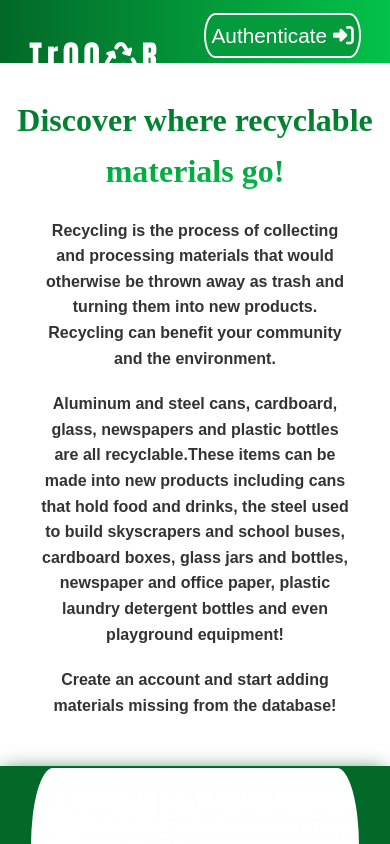
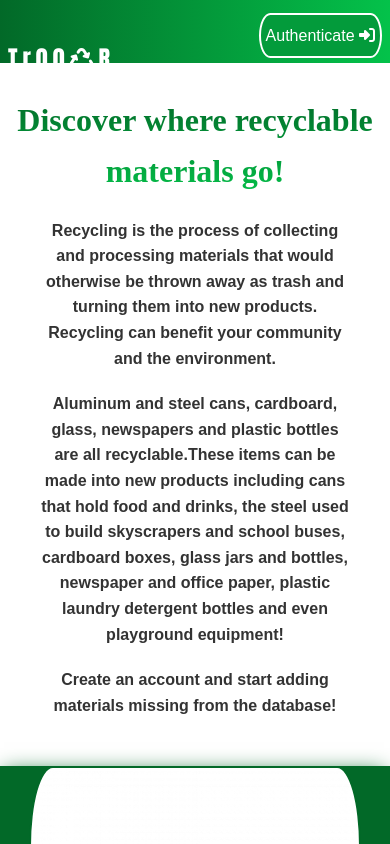
Before and after one commit to salEZY/tr00recycler, a React (Create React App) app in the folder true-recycler-front/: page / in a window 390 px wide. Shown: the top 844 px of the page. Built offline with nearby package versions, Linux system fonts and the light colour scheme; no server answers; a web font is replaced by a local one.

Commit message:
refactor css + add auto login

```diff
--- a/true-recycler-front/src/App.css
+++ b/true-recycler-front/src/App.css
@@ -37,8 +37,12 @@ header {
 }
 
 header span {
-  font-size: 1.2rem;
-  margin-top: 40px;
+  font-size: 1rem;
+  margin-top: 20px;
+}
+
+.header-auth-div span {
+  margin-right: 5px;
 }
 
 footer {
@@ -126,7 +130,18 @@ header a {
 
 @media screen and (max-width: 500px) {
   h1 {
-    font-size: 2rem;
-    padding-top: 17%;
+    font-size: 1.5rem;
+    padding-top: 30%;
+  }
+  header {
+    padding: 10px auto;
+    justify-content: space-between;
+  }
+  .header-auth-div span {
+    font-size: 12px;
+  }
+  footer {
+    font-size: 11px;
+    padding-top: 15px;
   }
 }
--- a/true-recycler-front/src/App.js
+++ b/true-recycler-front/src/App.js
@@ -1,4 +1,4 @@
-import React, { useState } from "react";
+import React, { useState, useEffect } from "react";
 import { Transition } from "react-spring/renderprops";
 
 import "./App.css";
@@ -22,6 +22,13 @@ function App() {
   const hideModal = () => {
     setModal(false);
   };
+
+  useEffect(() => {
+    const storedData = JSON.parse(localStorage.getItem("userData"));
+    if (storedData && storedData.token) {
+      login(storedData.userId, storedData.token, storedData.email);
+    }
+  }, [login]);
 
   return (
     <Auth.Provider
--- a/true-recycler-front/src/components/Button/Button.css
+++ b/true-recycler-front/src/components/Button/Button.css
@@ -40,3 +40,9 @@
 .auth:hover {
   background-color: #026928;
 }
+
+@media screen and (max-width: 500px) {
+  .auth {
+    font-size: 1rem;
+  }
+}
--- a/true-recycler-front/src/components/Form/Form.css
+++ b/true-recycler-front/src/components/Form/Form.css
@@ -39,7 +39,7 @@ form h3 {
 @media screen and (max-width: 767px) {
   .form-input,
   form button {
-    width: 95%;
+    width: 90% !important;
   }
 
   .error {
--- a/true-recycler-front/src/components/Header.js
+++ b/true-recycler-front/src/components/Header.js
@@ -18,12 +18,12 @@ const Header = ({ modal, show }) => {
         {modal ? (
           <span>Press X to exit screen</span>
         ) : auth.token ? (
-          <>
+          <div className="header-auth-div">
             <span>Hi {auth.email.split("@")[0]}!</span>
             <button className="auth" onClick={logoutHandler}>
               Logout <i className="fas fa-sign-out-alt" aria-hidden="true"></i>
             </button>
-          </>
+          </div>
         ) : (
           <button className="auth" onClick={show}>
             Authenticate <i className="fa fa-sign-in" aria-hidden="true"></i>
--- a/true-recycler-front/src/components/MaterialItem/MaterialItem.css
+++ b/true-recycler-front/src/components/MaterialItem/MaterialItem.css
@@ -8,6 +8,10 @@
 
 .mat-item:hover {
   box-shadow: 0px 5px 15px rgba(0, 0, 0, 0.2);
+}
+
+.mat-item p {
+  margin: 10px auto;
 }
 
 .mat-item button {
--- a/true-recycler-front/src/components/MaterialItem/MaterialItem.js
+++ b/true-recycler-front/src/components/MaterialItem/MaterialItem.js
@@ -89,7 +89,7 @@ const MaterialItem = ({
       ) : (
         <>
           <h4>{materialName}</h4>
-          <p>
+          <p style={{ color: "#039b3b", fontWeight: "bold" }}>
             Type: <i className={icon} aria-hidden="true" title={type}></i>
           </p>
           {auth.userId === creatorId && (
```
